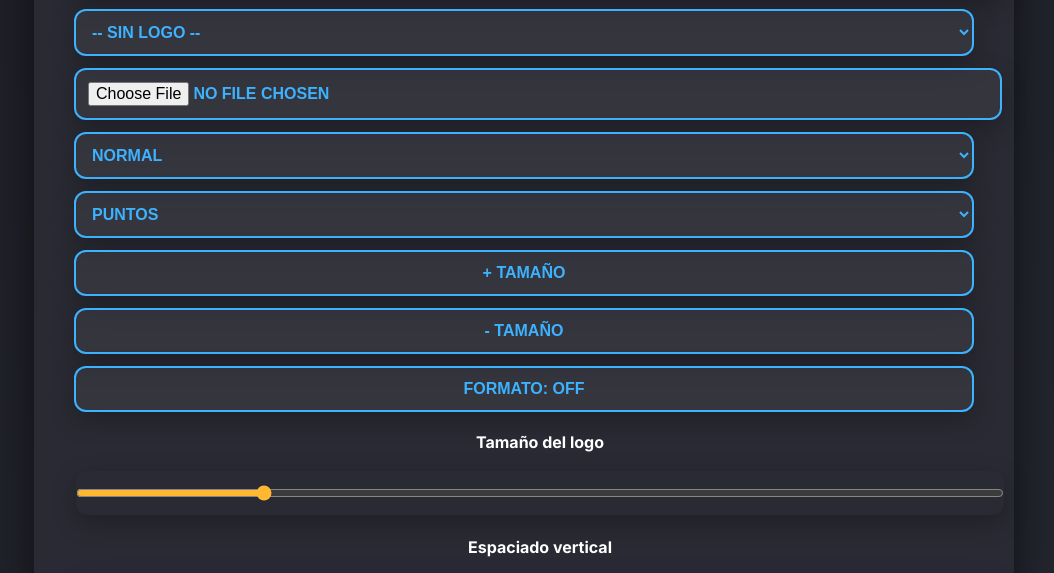
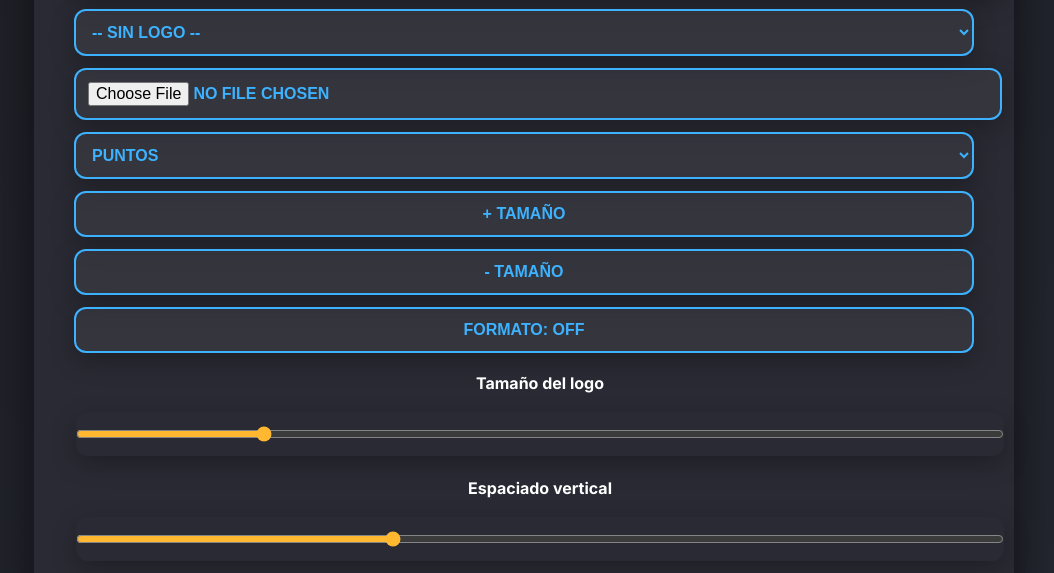
Before and after one commit to PROPATENTECHILE/generador.cl, a plain HTML site: page app.html in a window 1280 px wide. Shown: the part 183-756 px from the top of the page, without its empty margins (116-1170 px from the left). Drawn offline with Linux system fonts and the light colour scheme; no server answers.

Commit message:
Update app.html

```diff
--- a/app.html
+++ b/app.html
@@ -171,11 +171,7 @@
         <option value="">-- Elegir logo --</option>
       </select>
       <input type="file" id="logoFile" accept="image/*">
-      <select id="fontStyle">
-        <option value="normal">Normal</option>
-        <option value="bold">Negrita</option>
-      </select>
-      <select id="fontFamily">
+            <select id="fontFamily">
 <option value="LED Dot-Matrix">PUNTOS</option>
         <option value="Inter">Inter</option>
         <option value="Arial">Arial</option>
```
